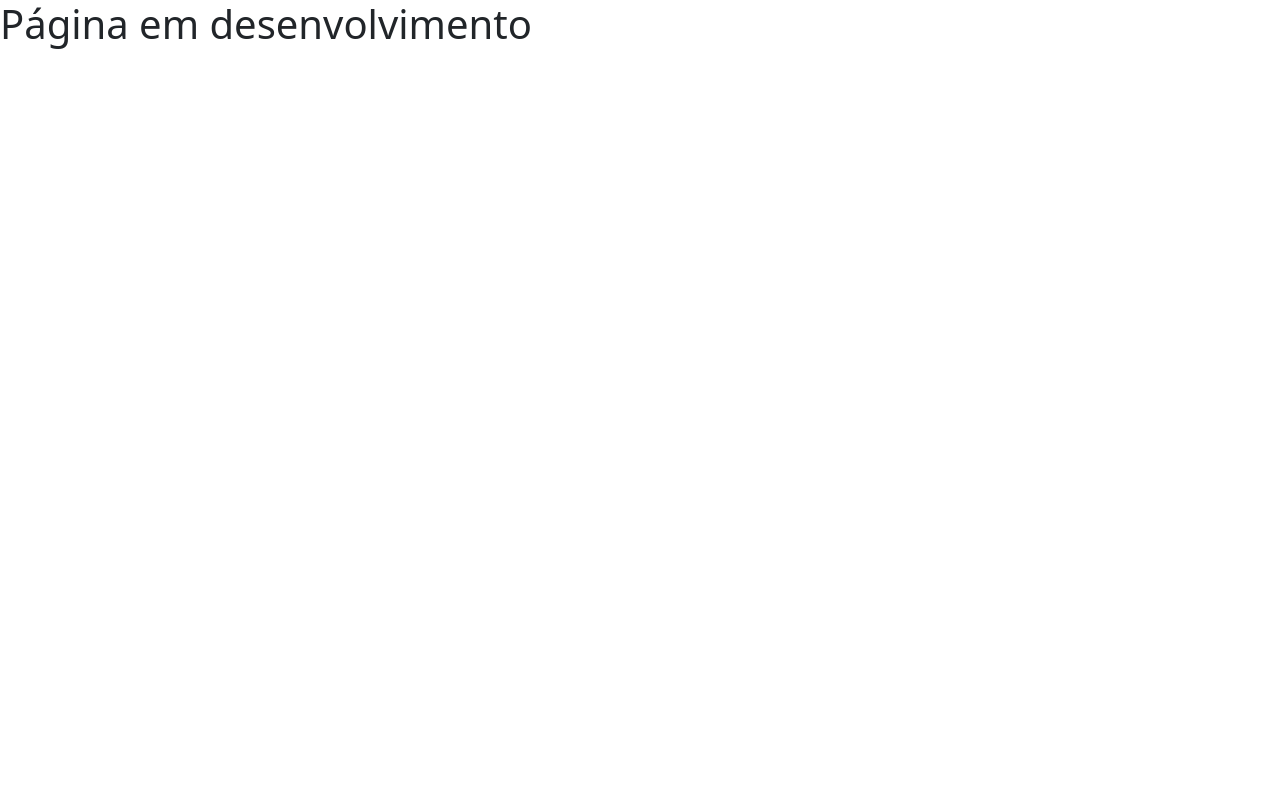
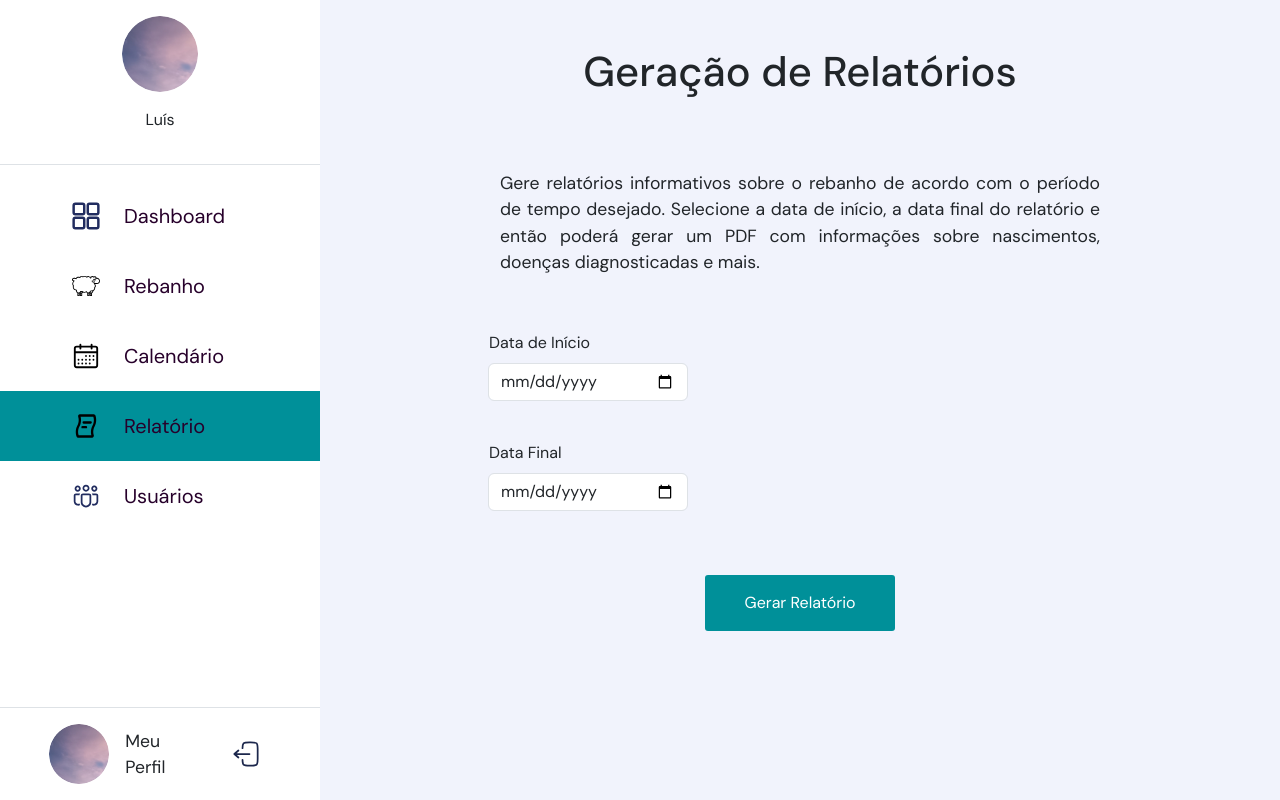
Before and after one commit to valentiniluis/GerenciamentoOvinos, a React (Vite) app in the folder frontend/: page /relatorio in a window 1280 px wide. Built offline with nearby package versions, Linux system fonts and the light colour scheme.

Commit message:
Atualização da página de relatórios

```diff
--- a/frontend/src/index.css
+++ b/frontend/src/index.css
@@ -31,6 +31,15 @@ img {
   max-width: 140px;
 }
 
+.my-paragraph {
+  font-size: 1.1rem;
+  text-align: justify;
+}
+
+.limit-600 {
+  max-width: 600px;
+}
+
 .sla {
   border: solid black 2px;
 }
--- a/frontend/src/main.jsx
+++ b/frontend/src/main.jsx
@@ -13,6 +13,7 @@ import CadastroUsuario from './pages/CadastroUsuario.jsx';
 import ListagemUsuarios from './pages/ListagemUsuarios.jsx';
 import ListagemGrupos from './pages/ListagemGrupos.jsx'
 import NotFoundPage from './pages/NotFoundPage.jsx';
+import Relatorio from './pages/Relatorio.jsx';
 
 const router = createBrowserRouter([
   { path: '/login', element: <Login /> },
@@ -22,7 +23,7 @@ const router = createBrowserRouter([
   { path: '/rebanho/pesagem', element: <CadastroPesagem /> },
   { path: '/rebanho/:brinco', element: <DadosOvino /> },
   { path: '/calendario', element: <h1>Página em desenvolvimento</h1> },
-  { path: '/relatorio', element: <h1>Página em desenvolvimento</h1> },
+  { path: '/relatorio', element: <Relatorio /> },
   { path: '/usuario/cadastrar', element: <CadastroUsuario /> },
   { path: '/usuario/listar', element: <ListagemUsuarios /> },
   { path: '/usuario/grupos', element: <ListagemGrupos /> },
--- a/frontend/src/pages/ListagemGrupos.jsx
+++ b/frontend/src/pages/ListagemGrupos.jsx
@@ -5,10 +5,10 @@ import { useEffect, useState } from 'react';
 
 const ListagemUsuarios = () => {
   const schema = [
-    ['nome', 'Nome'],
-    ['email', 'E-Mail'],
-    ['grupo', 'Grupo'],
-    ['data_cadastro', 'Data de Cadastro'],
+    ['nome_grupo', 'Nome do Grupo'],
+    ['data_criacao', 'Data de Criação'],
+    ['num_membros', 'Nº de Membros'],
+    ['permissoes', 'Permissões']
   ];
 
   const [groupsData, setGroupsData] = useState([]);
@@ -37,7 +37,7 @@ const ListagemUsuarios = () => {
         <PageTitle title="Grupos de Usuários" />
         <div className="row py-3">
           {groupsData.length > 0 ? (
-            <CustomTable schema={schema} data={groupsData} uniqueCol={''} />
+            <CustomTable schema={schema} data={groupsData} uniqueCol={'nome_grupo'} />
           ) : (
             <h3 className="text-center">Nenhuma informação cadastrada</h3>
           )}
--- a/frontend/src/pages/ListagemUsuarios.jsx
+++ b/frontend/src/pages/ListagemUsuarios.jsx
@@ -15,12 +15,14 @@ const ListagemUsuarios = () => {
   ];
 
   const [usersData, setUsersData] = useState([]);
-  const [filter, setFilter] = useState('');
+  const [filterProp, setFilterProp] = useState('');
+  const [queryParam, setQueryParam] = useState('');
 
   useEffect(() => {
     async function fetchData() {
       try {
-        const url = 'http://localhost:3000/usuarios';
+        const baseUrl = 'http://localhost:3000/usuarios';
+        const url = (queryParam === '') ? baseUrl : `${baseUrl}?${queryParam}`;
         const headers = { 'Content-Type': 'application/json' };
         const response = await fetch(url, headers);
         if (!response.ok)
@@ -32,18 +34,25 @@ const ListagemUsuarios = () => {
       }
     }
     fetchData();
-  }, []);
+  }, [queryParam]);
 
   const handleSelect = (event) => {
-    setFilter(event.target.value);
+    setFilterProp(event.target.value);
   };
+
+  const handleSubmit = (event) => {
+    event.preventDefault();
+    const formData = new FormData(event.currentTarget);
+    const filterValue = formData.get(filterProp);
+    setQueryParam(`${filterProp}=${filterValue}`);
+  }
 
   const inputFilter = {
     label: 'Condição de Filtro (Opcional)',
     size: 'medium-input',
     element: (
       <Form.Select id="filtro" name="filtro" onChange={handleSelect} >
-        <option>Nenhuma</option>
+        <option value="nenhuma">Nenhuma</option>
         <option value="email">E-Mail</option>
         <option value="nome">Nome</option>
       </Form.Select>
@@ -56,12 +65,12 @@ const ListagemUsuarios = () => {
       <main className="col cont px-5">
         <PageTitle title="Listagem de Usuários" />
         <div className="form-cont">
-          <form className="flex-center" action={null}>
+          <form className="flex-center" onSubmit={handleSubmit}>
             <InputField label={inputFilter.label} input={inputFilter.element} size={inputFilter.size} />
-            {filter !== 'nome' && filter !== 'email' ? null : (
+            {filterProp !== 'nome' && filterProp !== 'email' ? null : (
               <>
                 <FormRow padding={'py-3'}>
-                  {filter === 'nome' ? (
+                  {filterProp === 'nome' ? (
                     <InputField
                       label={'Nome'}
                       input={<Form.Control id="nome" name="nome" />}
--- /dev/null
+++ b/frontend/src/pages/Relatorio.jsx
@@ -0,0 +1,70 @@
+import { Form, Button } from 'react-bootstrap';
+import Sidebar from "../components/layout/sidebar/Sidebar";
+import PageTitle from "../components/UI/PageTitle";
+import FormRow from '../components/UI/FormRow';
+import InputField from '../components/UI/InputField';
+import { useEffect, useState } from 'react';
+
+const Relatorio = () => {
+  const [queryParams, setQueryParams] = useState('');
+
+  const formFields = [
+    {
+      label: 'Data de Início',
+      size: 'small-input',
+      element: (
+        <Form.Control id='inicio' name='inicio' type='date' />
+      )
+    },
+    {
+      label: 'Data Final',
+      size: 'small-input',
+      element: (
+        <Form.Control id='fim' name='fim' type='date' />
+      )
+    }
+  ]
+
+  useEffect(() => {
+    console.log(queryParams);
+    // fazer request...
+  })
+
+  const handleSubmit = (event) => {
+    event.preventDefault();
+    const formData = new FormData(event.currentTarget);
+    const inicio = formData.get('inicio');
+    const fim = formData.get('fim');
+    setQueryParams(`inicio=${inicio}&fim=${fim}`);
+  }
+
+  return (
+    <div className="row m-0">
+      <Sidebar user="Luís" currentPage="Relatório" />
+      <main className="col cont px-5">
+        <PageTitle title="Geração de Relatórios" />
+        <div className="form-cont limit-600 m-auto">
+          <p className='my-paragraph py-3'>
+            Gere relatórios informativos sobre o rebanho de acordo com o período de tempo desejado.
+            Selecione a data de início, a data final do relatório e então poderá gerar
+            um PDF com informações sobre nascimentos, doenças diagnosticadas e mais.
+          </p>
+          <form onSubmit={handleSubmit}>
+            {formFields.map(field => (
+              <FormRow padding={'py-3'} key={field.label} >
+                <InputField label={field.label} input={field.element} size={field.size} />
+              </FormRow>
+            ))}
+            <div className="row pt-5 justify-content-center">
+              <Button className="form-btn" variant="primary" type="submit">
+                Gerar Relatório
+              </Button>
+            </div>
+          </form>
+        </div>
+      </main>
+    </div>
+  );
+}
+
+export default Relatorio;
--- a/frontend/src/styles/form.css
+++ b/frontend/src/styles/form.css
@@ -17,9 +17,10 @@
   padding: 1em 2.5em;
   border-radius: 3px;
   background-color: #009099;
+  border: none;
 }
 
-.form-btn:hover {
+.form-btn:hover, .filter-btn:hover {
   background-color: #006a72;
 }
 
@@ -47,7 +48,7 @@
 }
 
 .filter-btn {
-  background-color: #5f62b9;
+  background-color: #009099;
   padding: 0.3em 2em;
   border-radius: 100px;
   border: none;
```
